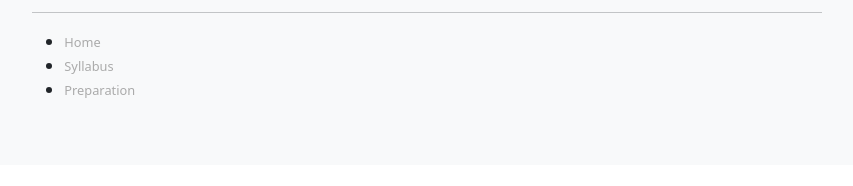
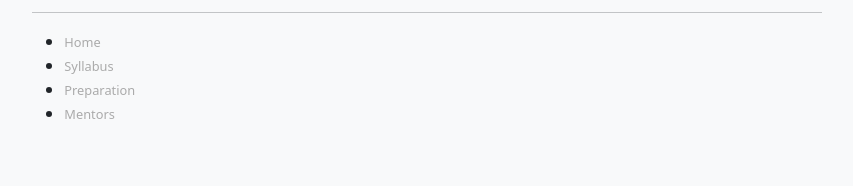
Before and after one commit to brooklabteam/coding4conservation, a Jekyll site: the page built from index.md, in a window 1280 px wide. Shown: the part 1226-1412 px from the top of the page, without its empty margins (213-1066 px from the left). Built offline with Jekyll 4.4.1, drawn with Linux system fonts in a browser that asks for light colours; before the commit the page ends 1391 px from its top, so only the background shows below that.

Commit message:
Update footer.html

```diff
--- a/_includes/footer.html
+++ b/_includes/footer.html
@@ -4,5 +4,6 @@
     <li><a class="muted small" href="/">Home</a></li>
     <li><a class="muted small" href="/syllabus">Syllabus</a></li>
     <li><a class="muted small" href="/preparation">Preparation</a></li>
+    <li><a class="muted small" href="/mentors">Mentors</a></li>
   </ul>
 </footer>
```
